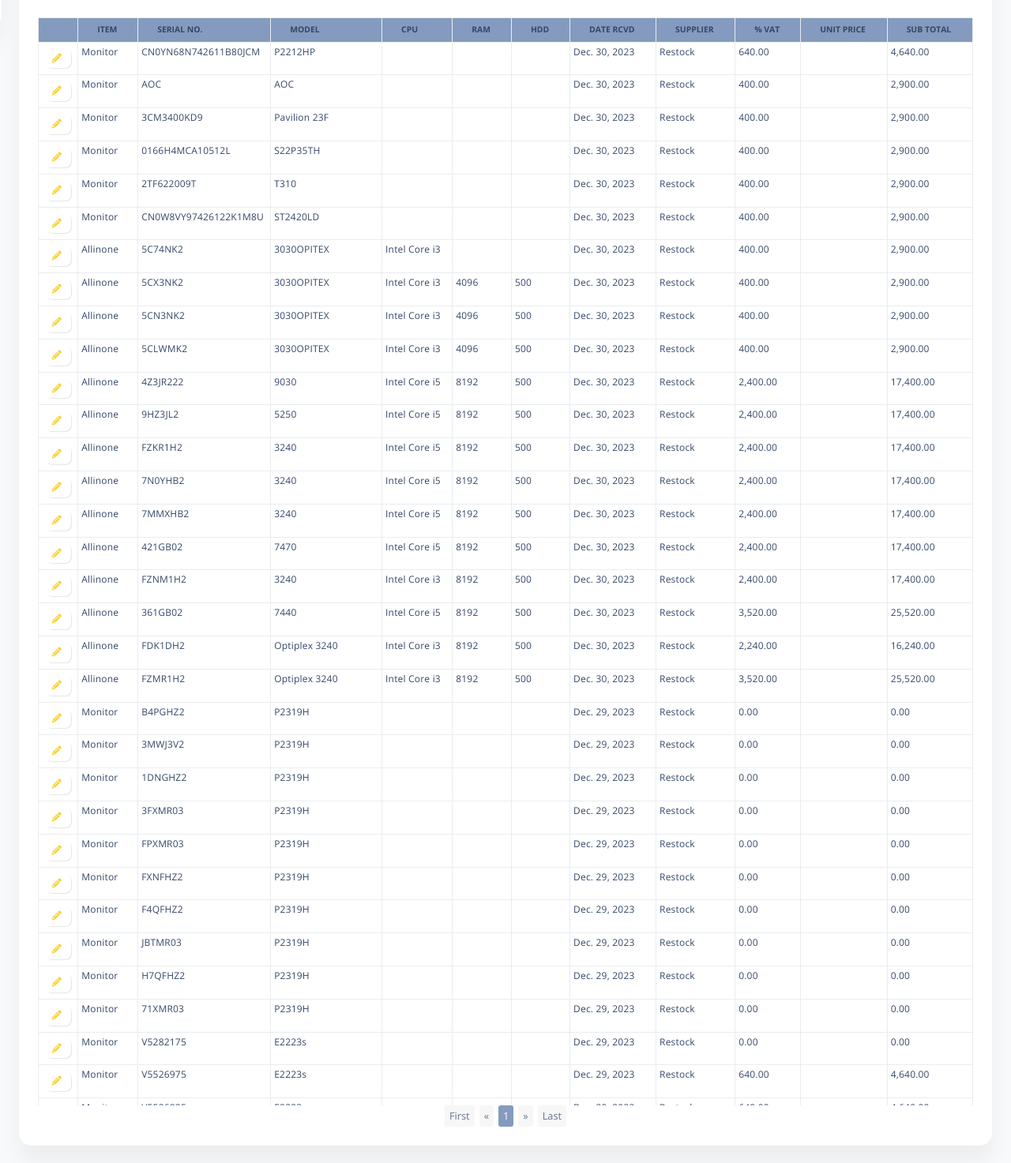
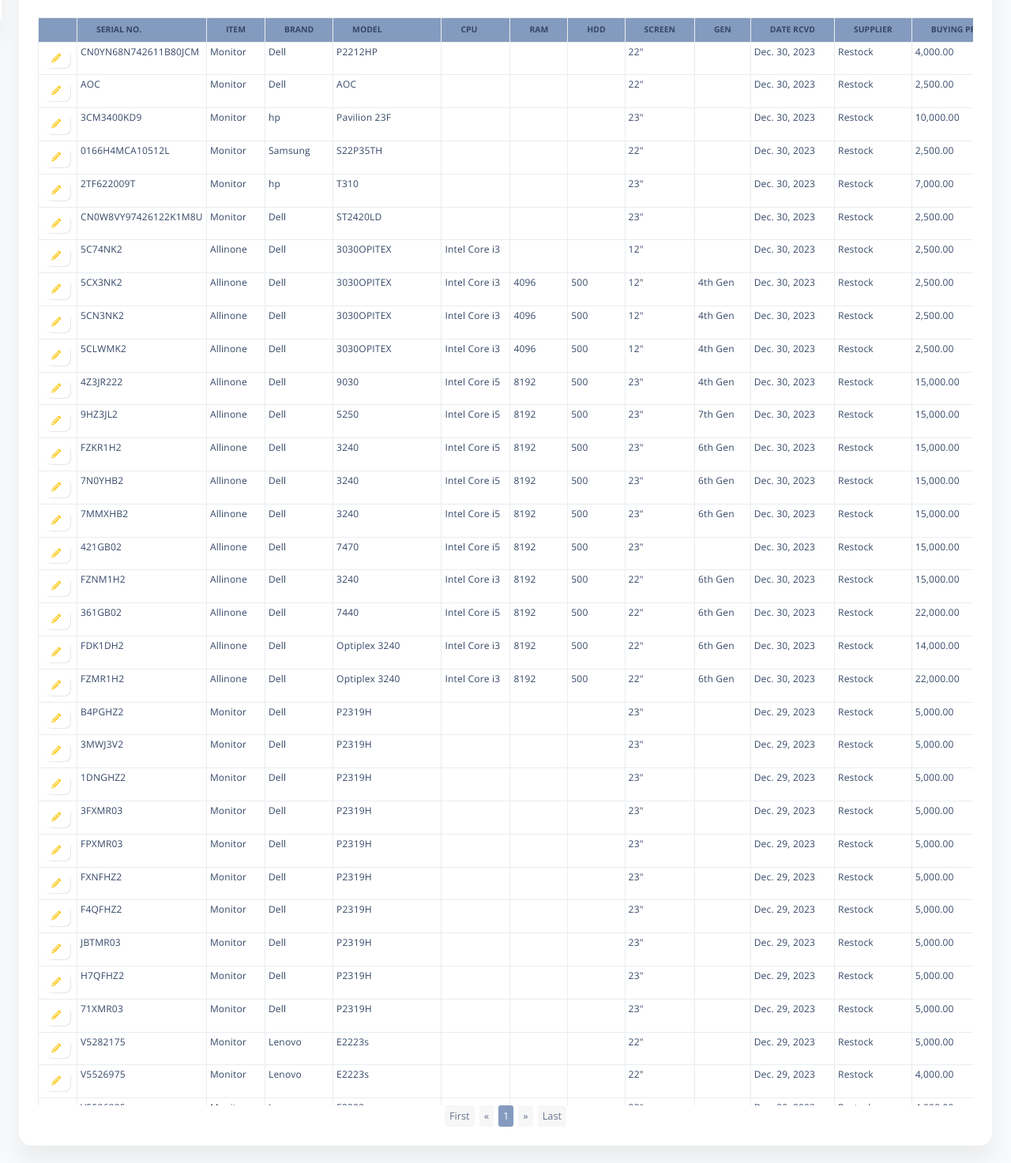
Before and after one commit to jackwise254/BinByte, a Django app: page /masterlist_view/ in a window 1280 px wide. Shown: the part 198-1671 px from the top of the page at 79% size. Run offline with Django 4.2, Linux system fonts and the light colour scheme; a user stored in the database is signed in; data comes from the database, SQL or seed files in the repository; some libraries are stand-ins or nearby versions.

Commit message:
Added accessory module

```diff
--- a/main/templates/stock/stockin.html
+++ b/main/templates/stock/stockin.html
@@ -64,19 +64,21 @@
             <table class="table table-bordered table-responsive table-hover text-xls table-sm ">
                 <thead  style="background-color: #849bbf; " >
 
-                    <tr class="my-1 text-align text-xls" style="padding-left: 0%;">
+                    <tr class="my-1 text-align text-xls" >
                         <th class="text-dark th-style text-xxs font-weight-bolder opacity-10 text-uppercase font-weight-bold" ></th>
+                        <th class="text-dark th-style text-xxs font-weight-bolder opacity-10 text-uppercase font-weight-bold" >Serial No.</th>
                         <th class="text-dark th-style text-xxs font-weight-bolder opacity-10 text-uppercase font-weight-bold" >Item</th>
-                        <th class="text-dark th-style text-xxs font-weight-bolder opacity-10 text-uppercase font-weight-bold" >Serial No.</th>
+                        <th class="text-dark th-style text-xxs font-weight-bolder opacity-10 text-uppercase font-weight-bold" >Brand</th>
                         <th class="text-dark th-style text-xxs font-weight-bolder opacity-10 text-uppercase font-weight-bold" >Model</th>
                         <th class="text-dark th-style text-xxs font-weight-bolder opacity-10 text-uppercase font-weight-bold" >CPU</th>
                         <th class="text-dark th-style text-xxs font-weight-bolder opacity-10 text-uppercase font-weight-bold" >Ram</th>
                         <th class="text-dark th-style text-xxs font-weight-bolder opacity-10 text-uppercase font-weight-bold" >Hdd</th>
+                        <th class="text-dark th-style text-xxs font-weight-bolder opacity-10 text-uppercase font-weight-bold" >SCreen</th>
+                        <th class="text-dark th-style text-xxs font-weight-bolder opacity-10 text-uppercase font-weight-bold" >Gen</th>
                         <th class="text-dark th-style text-xxs font-weight-bolder opacity-10 text-uppercase font-weight-bold" >Date Rcvd</th>
                         <th class="text-dark th-style text-xxs font-weight-bolder opacity-10 text-uppercase font-weight-bold" >Supplier</th>
-                        <th class="text-dark th-style text-xxs font-weight-bolder opacity-10 text-uppercase font-weight-bold" >% VAT</th>
-                        <th class="text-dark th-style text-xxs font-weight-bolder opacity-10 text-uppercase font-weight-bold" >Unit Price</th>
-                        <th class="text-dark th-style text-xxs font-weight-bolder opacity-10 text-uppercase font-weight-bold" >Sub Total</th>
+                        <th class="text-dark th-style text-xxs font-weight-bolder opacity-10 text-uppercase font-weight-bold" >Buying Price</th>
+                        <th class="text-dark th-style text-xxs font-weight-bolder opacity-10 text-uppercase font-weight-bold" >Selling Price</th>
                     </tr>
                 </thead>
                 <tbody class="tbl-content">
@@ -97,17 +99,19 @@
                                     </ul>
                                 </div>
                         </td>
+                        <td class ="text-dark py-1 custom-letter-spacing  text-xs">{{user.serialno |default_if_none:""  }} </td>
                         <td class ="text-dark py-1 custom-letter-spacing  text-xs">{{user.type |default_if_none:""  }} </td>
-                        <td class ="text-dark py-1 custom-letter-spacing  text-xs">{{user.serialno |default_if_none:""  }} </td>
+                        <td class ="text-dark py-1 custom-letter-spacing  text-xs">{{user.brand |default_if_none:""  }} </td>
                         <td class ="text-dark py-1 custom-letter-spacing  text-xs">{{user.model |default_if_none:""  }} </td>
                         <td class ="text-dark py-1 custom-letter-spacing  text-xs">{{user.cpu |default_if_none:""  }} </td>
                         <td class ="text-dark py-1 custom-letter-spacing  text-xs">{{user.ram |default_if_none:""  }} </td>
                         <td class ="text-dark py-1 custom-letter-spacing  text-xs">{{user.hdd |default_if_none:""  }} </td>
+                        <td class ="text-dark py-1 custom-letter-spacing  text-xs">{{user.screen |default_if_none:""  }} </td>
+                        <td class ="text-dark py-1 custom-letter-spacing  text-xs">{{user.gen |default_if_none:""  }} </td>
                         <td class ="text-dark py-1 custom-letter-spacing  text-xs">{{user.daterecieved |default_if_none:""  }} </td>
                         <td class ="text-dark py-1 custom-letter-spacing  text-xs">{{user.supplier.username |default_if_none:""  }} </td>
-                        <td class ="text-dark py-1 custom-letter-spacing  text-xs">{{user.vat |intcomma|default_if_none:""  }} </td>
-                        <td class ="text-dark py-1 custom-letter-spacing  text-xs">{{user.price |intcomma|default_if_none:""  }} </td>
-                        <td class ="text-dark py-1 custom-letter-spacing  text-xs ">{{user.sub_total |intcomma|default_if_none:""  }}</td>
+                        <td class ="text-dark py-1 custom-letter-spacing  text-xs">{{user.bprice |intcomma|default_if_none:""  }} </td>
+                        <td class ="text-dark py-1 custom-letter-spacing  text-xs ">{{user.sprice |intcomma|default_if_none:""  }}</td>
 
                     </tr>
                     {% endfor %}
--- a/main/views.py
+++ b/main/views.py
@@ -1026,9 +1026,11 @@
     conditions = k_split[0]
     types = k_split[1:]
     types = ' '.join(types)
-    masterlists = Masterlist.objects.filter(type=conditions)
+
+    print(f"types:{types}, title:{title}")
+    masterlists = Masterlist.objects.filter(type=title)
     count = masterlists.count()
-    masterlist = Masterlist.objects.filter(type=conditions).order_by('-daterecieved')[:500]
+    masterlist = Masterlist.objects.filter(type=title).order_by('-daterecieved')[:500]
     if request.method == 'POST':
         model_val = request.POST.get('model')
         q = request.POST.get('q')
@@ -1213,38 +1215,43 @@
 
 def NarationSub(request):
     if request.method == "POST":
-        supplier = request.POST.get('supplier')
-        naration = request.POST.get('naration')
-        mode = request.POST.get('mode')
-        amount = 0
-        # amount = request.POST.get('amount')
-        vendor = Vendor.objects.get(username=supplier)
-
-        balance = SupplierOrders.objects.filter(name=supplier).values("total_amount").order_by("-id").first()
-        remaining_amount = 0
-        if balance:
-            remaining_amount = balance['total_amount']
-        else:
+        try:
+            supplier = request.POST.get('supplier')
+            naration = request.POST.get('naration')
+            mode = request.POST.get('mode')
+            amount = 0
+            # amount = request.POST.get('amount')
+            vendor = Vendor.objects.get(username=supplier)
+
+            balance = SupplierOrders.objects.filter(name=supplier).values("total_amount").order_by("-id").first()
             remaining_amount = 0
-
-
-        # Check if there is an existing record for the vendor with status=0
-        if Narations.objects.filter(vendor=vendor, status=0).exists():
-            # Delete the existing record
-            Narations.objects.filter(vendor=vendor, status=0).delete()
-
-        # Get the latest balance for the vendor
-        latest_balance = Narations.objects.filter(vendor=vendor).aggregate(Max('balance'))['balance__max']
-
-        # If there is a latest balance, add it to the amount as acc_balance
-        if latest_balance is not None:
-            acc_balance = float(amount) + float(latest_balance)
-        else:
-            acc_balance = amount
-        # Create a new Narations instance with the updated acc_balance
-        Narations.objects.create(vendor=vendor, naration=naration, amount=amount, balance=remaining_amount, status=0, order_type=mode)
-        return redirect("/uploadstock")
+            if balance:
+                remaining_amount = balance['total_amount']
+            else:
+                remaining_amount = 0
+
+
+            # Check if there is an existing record for the vendor with status=0
+            if Narations.objects.filter(vendor=vendor, status=0).exists():
+                # Delete the existing record
+                Narations.objects.filter(vendor=vendor, status=0).delete()
+
+            # Get the latest balance for the vendor
+            latest_balance = Narations.objects.filter(vendor=vendor).aggregate(Max('balance'))['balance__max']
+
+            # If there is a latest balance, add it to the amount as acc_balance
+            if latest_balance is not None:
+                acc_balance = float(amount) + float(latest_balance)
+            else:
+                acc_balance = amount
+            # Create a new Narations instance with the updated acc_balance
+            Narations.objects.create(vendor=vendor, naration=naration, amount=amount, balance=remaining_amount, status=0, order_type=mode)
+            return redirect("/uploadstock")
+        except:
+            messages.add_message(request, messages.INFO, "Kindly add supplier and try again")
     return redirect("/uploadstock")
+
+
 
 @login_required
 
@@ -1268,29 +1275,29 @@
         balance = balance.balance
     # Templist.objects.all().delete()
     if request.method == 'POST':
-        # try:
-        types = request.POST.get('types')
-        model = request.POST.get('model')
-        cpu = request.POST.get('cpu')
-        ram = request.POST.get('ram')
-        hdd = request.POST.get('hdd')
-        bprice = request.POST.get('bprice')
-        sprice = request.POST.get('sprice')
-        brand = request.POST.get('brand')
-        gen = request.POST.get('gen')
-        screen = request.POST.get('screen')
-        supplier = Narations.objects.get(status=0)
-        vendor = Vendor.objects.get(id=supplier.vendor.id)
-        naration = Narations.objects.get(status=0).naration
-        serialno = request.POST.get('serialno')
-        if Templist.objects.filter(serialno=serialno).exists():
-            return redirect('/uploadstock')
-
-        Templist.objects.create(
-            screen=screen,gen=gen, terms=request.user, brand=brand,type=types,model=model,cpu=cpu, ram=ram,hdd=hdd,bprice=bprice, supplier=vendor, serialno=serialno,sprice=sprice
-        )
-        # except:
-        #     messages.add_message(request, messages.INFO, "Please add naration add try again")
+        try:
+            types = request.POST.get('types')
+            model = request.POST.get('model')
+            cpu = request.POST.get('cpu')
+            ram = request.POST.get('ram')
+            hdd = request.POST.get('hdd')
+            bprice = request.POST.get('bprice')
+            sprice = request.POST.get('sprice')
+            brand = request.POST.get('brand')
+            gen = request.POST.get('gen')
+            screen = request.POST.get('screen')
+            supplier = Narations.objects.get(status=0)
+            vendor = Vendor.objects.get(id=supplier.vendor.id)
+            naration = Narations.objects.get(status=0).naration
+            serialno = request.POST.get('serialno')
+            if Templist.objects.filter(serialno=serialno).exists():
+                return redirect('/uploadstock')
+            if not Templist.objects.filter(serialno=serialno):
+                Templist.objects.create(
+                    screen=screen,gen=gen, terms=request.user, brand=brand,type=types,model=model,cpu=cpu, ram=ram,hdd=hdd,bprice=bprice, supplier=vendor, serialno=serialno,sprice=sprice
+                )
+        except:
+            messages.add_message(request, messages.INFO, "Please add supplier add try again")
 
 
         # supplier.update(status=1)
--- a/users/templates/accounts/login.html
+++ b/users/templates/accounts/login.html
@@ -60,6 +60,9 @@
               </form>
             </div>
           </div>
+          <p class="text-center">
+              Powered by <a href="https://galacticgears.vercel.app" style="decoration:none;"><i>GalacticGears</i></a>
+          </p>
         </div>
       </div>
     </div>
--- a/users/views.py
+++ b/users/views.py
@@ -29,9 +29,9 @@
             user_id = user_details['id']
             check = Subscription.objects.filter(user_id=user_id).first()
             if check:
-                Subscription.objects.filter(user_id=user_id).update(plan='basic', expiration_date='2024-01-5')
+                Subscription.objects.filter(user_id=user_id).update(plan='basic', expiration_date='2024-01-15')
             else:
-                Subscription.objects.create(plan='basic', expiration_date='2024-01-5', user_id=user_id)
+                Subscription.objects.create(plan='basic', expiration_date='2024-01-15', user_id=user_id)
 
             sub_date = Subscription.objects.filter(user_id=user_id).values('expiration_date').first()['expiration_date']
             # messages.add_message(request, messages.INFO, "The trial period has ended. Please reach out to the administrator for further assistance.")
```
Also changed, not shown: main/migrations/0044_product_brpice.py.
